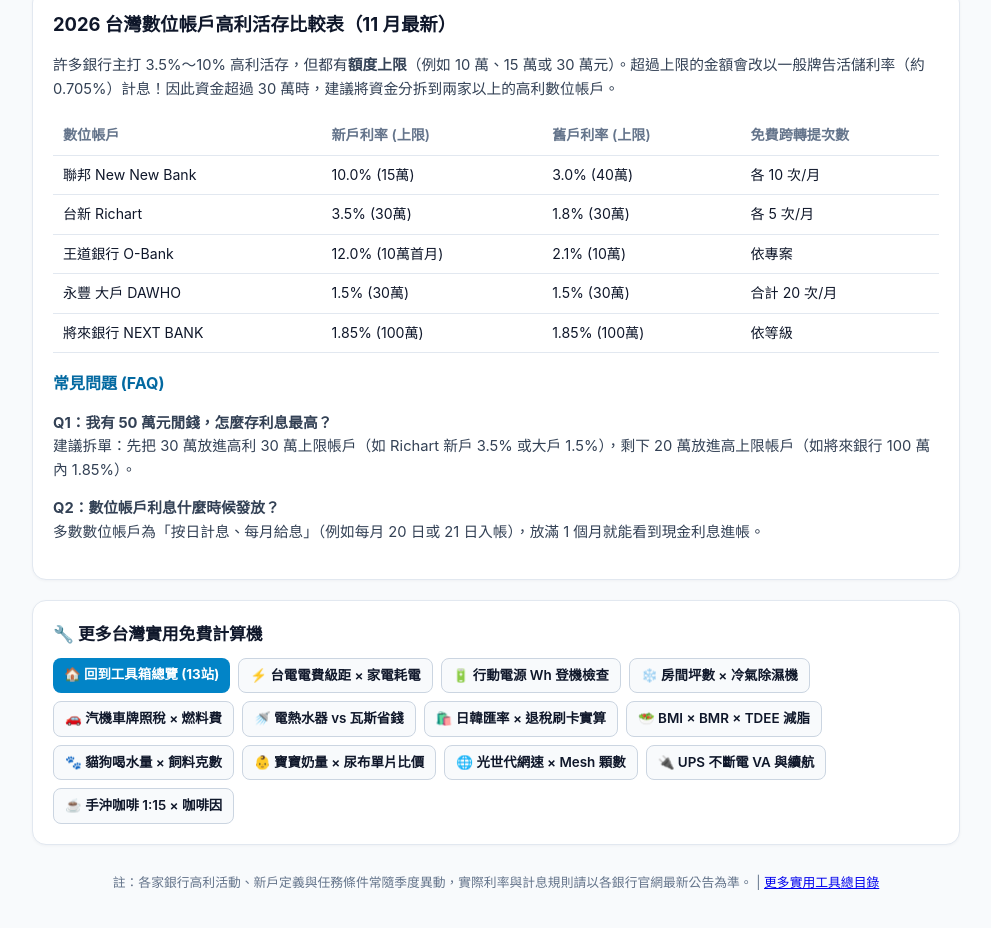
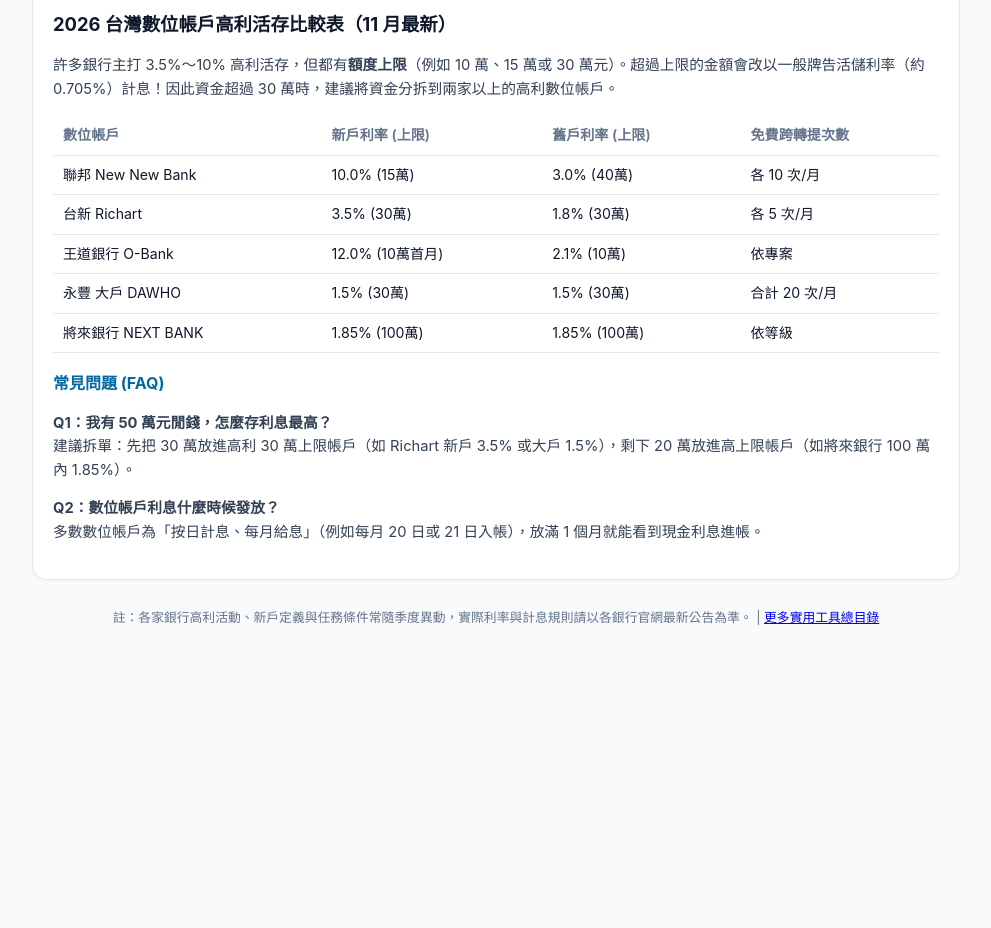
Before and after one commit to jimmycmhsieh0801-cloud/tw-bank-interest-calc, a plain HTML site: page index.html in a window 1280 px wide. Shown: the part 1523-2451 px from the top of the page, without its empty margins (144-1135 px from the left). After the commit the page ends 2212 px from the top, so only its background shows below. Drawn offline with Linux system fonts and the light colour scheme.

```diff
--- a/index.html
+++ b/index.html
@@ -191,27 +191,7 @@
     </article>
 
 
-    <!-- CROSS_LINK_MATRIX_START -->
-    <section class="card" style="margin-top:20px;">
-      <h2 style="font-size:1.05rem;margin:0 0 10px;color:#0f172a;">🔧 更多台灣實用免費計算機</h2>
-      <div style="display:flex;flex-wrap:wrap;gap:8px;">
-        <a href="https://jimmycmhsieh0801-cloud.github.io/" style="display:inline-block;padding:6px 11px;border-radius:8px;background:#0284c7;color:#fff;text-decoration:none;font-size:0.84rem;font-weight:700;">🏠 回到工具箱總覽 (13站)</a>
-        <a href="https://jimmycmhsieh0801-cloud.github.io/tw-power-calc/" style="display:inline-block;padding:6px 11px;border-radius:8px;border:1px solid #cbd5e1;background:#f8fafc;color:#0f172a;text-decoration:none;font-size:0.84rem;font-weight:600;">⚡ 台電電費級距 × 家電耗電</a>
-        <a href="https://jimmycmhsieh0801-cloud.github.io/tw-travel-power-calc/" style="display:inline-block;padding:6px 11px;border-radius:8px;border:1px solid #cbd5e1;background:#f8fafc;color:#0f172a;text-decoration:none;font-size:0.84rem;font-weight:600;">🔋 行動電源 Wh 登機檢查</a>
-        <a href="https://jimmycmhsieh0801-cloud.github.io/tw-room-sizing-calc/" style="display:inline-block;padding:6px 11px;border-radius:8px;border:1px solid #cbd5e1;background:#f8fafc;color:#0f172a;text-decoration:none;font-size:0.84rem;font-weight:600;">❄️ 房間坪數 × 冷氣除濕機</a>
-        <a href="https://jimmycmhsieh0801-cloud.github.io/tw-vehicle-tax-calc/" style="display:inline-block;padding:6px 11px;border-radius:8px;border:1px solid #cbd5e1;background:#f8fafc;color:#0f172a;text-decoration:none;font-size:0.84rem;font-weight:600;">🚗 汽機車牌照稅 × 燃料費</a>
-        <a href="https://jimmycmhsieh0801-cloud.github.io/tw-water-heater-calc/" style="display:inline-block;padding:6px 11px;border-radius:8px;border:1px solid #cbd5e1;background:#f8fafc;color:#0f172a;text-decoration:none;font-size:0.84rem;font-weight:600;">🚿 電熱水器 vs 瓦斯省錢</a>
-        <a href="https://jimmycmhsieh0801-cloud.github.io/tw-travel-tax-calc/" style="display:inline-block;padding:6px 11px;border-radius:8px;border:1px solid #cbd5e1;background:#f8fafc;color:#0f172a;text-decoration:none;font-size:0.84rem;font-weight:600;">🛍️ 日韓匯率 × 退稅刷卡實算</a>
-        <a href="https://jimmycmhsieh0801-cloud.github.io/tw-bmi-tdee-calc/" style="display:inline-block;padding:6px 11px;border-radius:8px;border:1px solid #cbd5e1;background:#f8fafc;color:#0f172a;text-decoration:none;font-size:0.84rem;font-weight:600;">🥗 BMI × BMR × TDEE 減脂</a>
-        <a href="https://jimmycmhsieh0801-cloud.github.io/tw-pet-cost-calc/" style="display:inline-block;padding:6px 11px;border-radius:8px;border:1px solid #cbd5e1;background:#f8fafc;color:#0f172a;text-decoration:none;font-size:0.84rem;font-weight:600;">🐾 貓狗喝水量 × 飼料克數</a>
-        <a href="https://jimmycmhsieh0801-cloud.github.io/tw-baby-calc/" style="display:inline-block;padding:6px 11px;border-radius:8px;border:1px solid #cbd5e1;background:#f8fafc;color:#0f172a;text-decoration:none;font-size:0.84rem;font-weight:600;">👶 寶寶奶量 × 尿布單片比價</a>
-        <a href="https://jimmycmhsieh0801-cloud.github.io/tw-router-cable-calc/" style="display:inline-block;padding:6px 11px;border-radius:8px;border:1px solid #cbd5e1;background:#f8fafc;color:#0f172a;text-decoration:none;font-size:0.84rem;font-weight:600;">🌐 光世代網速 × Mesh 顆數</a>
-        <a href="https://jimmycmhsieh0801-cloud.github.io/tw-ups-nas-calc/" style="display:inline-block;padding:6px 11px;border-radius:8px;border:1px solid #cbd5e1;background:#f8fafc;color:#0f172a;text-decoration:none;font-size:0.84rem;font-weight:600;">🔌 UPS 不斷電 VA 與續航</a>
-        <a href="https://jimmycmhsieh0801-cloud.github.io/tw-coffee-brew-calc/" style="display:inline-block;padding:6px 11px;border-radius:8px;border:1px solid #cbd5e1;background:#f8fafc;color:#0f172a;text-decoration:none;font-size:0.84rem;font-weight:600;">☕ 手沖咖啡 1:15 × 咖啡因</a>
-      </div>
-    </section>
-    <!-- CROSS_LINK_MATRIX_END -->
-    <footer>
+        <footer>
       <p>註：各家銀行高利活動、新戶定義與任務條件常隨季度異動，實際利率與計息規則請以各銀行官網最新公告為準。 | <a href="https://jimmycmhsieh0801-cloud.github.io/">更多實用工具總目錄</a></p>
     </footer>
   </div>
```
